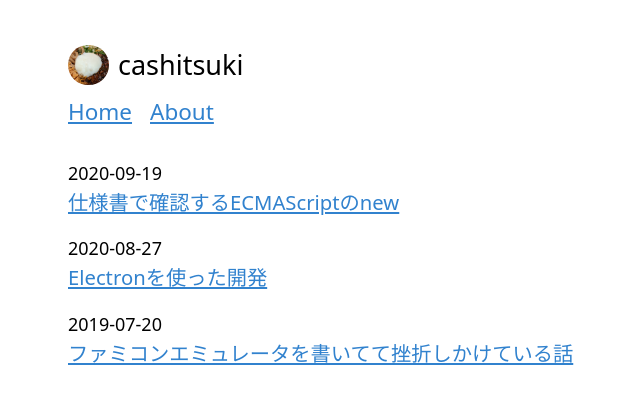
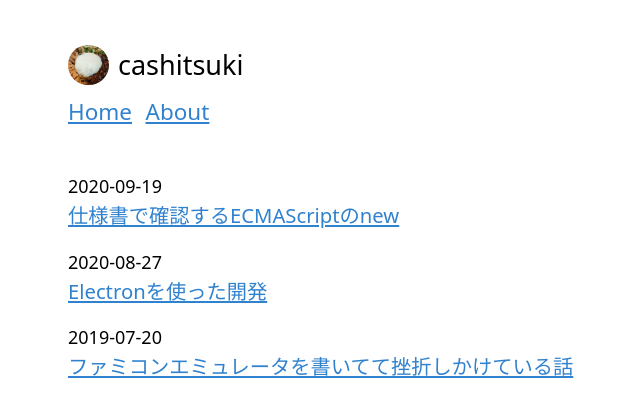
Before and after one commit to jueve/blog, a Next.js app: page / in a window 1280 px wide. Shown: the top 416 px of the page, without its empty margins (128-768 px from the left). Built offline with nearby package versions, Linux system fonts and the light colour scheme.

Commit message:
marginの調整

```diff
--- a/components/ArticleHeader.tsx
+++ b/components/ArticleHeader.tsx
@@ -5,7 +5,7 @@ export function ArticleHeader(articleSummary: ArticleSummary): JSX.Element {
   return (
     <div className="mb-10">
       <h1 className="text-3xl font-bold">{articleSummary.title}</h1>
-      <p className="text-xl mt-2">{articleSummary.date}</p>
+      <p className="xt-xl date">{articleSummary.date}</p>
     </div>
   );
 }
--- a/components/HomeHeader.tsx
+++ b/components/HomeHeader.tsx
@@ -3,7 +3,7 @@ import Link from "next/link";
 
 export function HomeHeader(): JSX.Element {
   return (
-    <div className="mb-5 mt-10">
+    <div className="mb-10 mt-10">
       <div className="flex">
         <div className="flex-initial">
           <img className="rounded-full mr-2" src="/assets/profile/icon.png" alt="avatar of cashitsuki" />
@@ -13,12 +13,12 @@ export function HomeHeader(): JSX.Element {
         </div>
       </div>
       <div className="mt-2 flex">
-        <div className="pr-2 pb-2 mr-2">
+        <div className="mr-3">
           <Link href="/">
             <a className="text-xl text-blue-600 underline">Home</a>
           </Link>
         </div>
-        <div className="pr-2 pb-2 mr-2">
+        <div className="mr-2">
           <Link href="/about">
             <a className="text-xl text-blue-600 underline">About</a>
           </Link>
```
